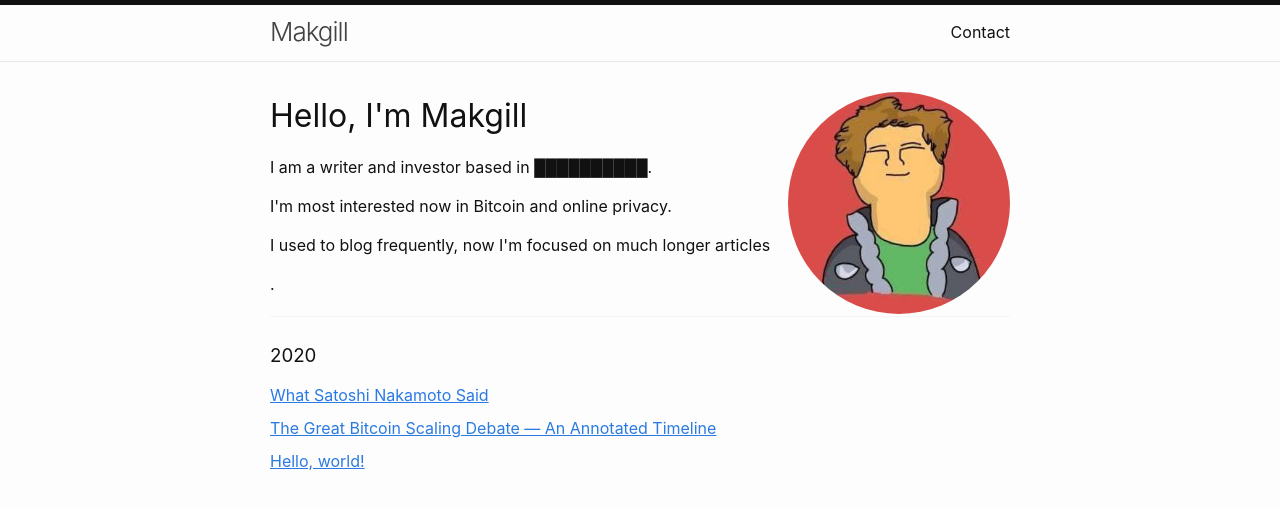
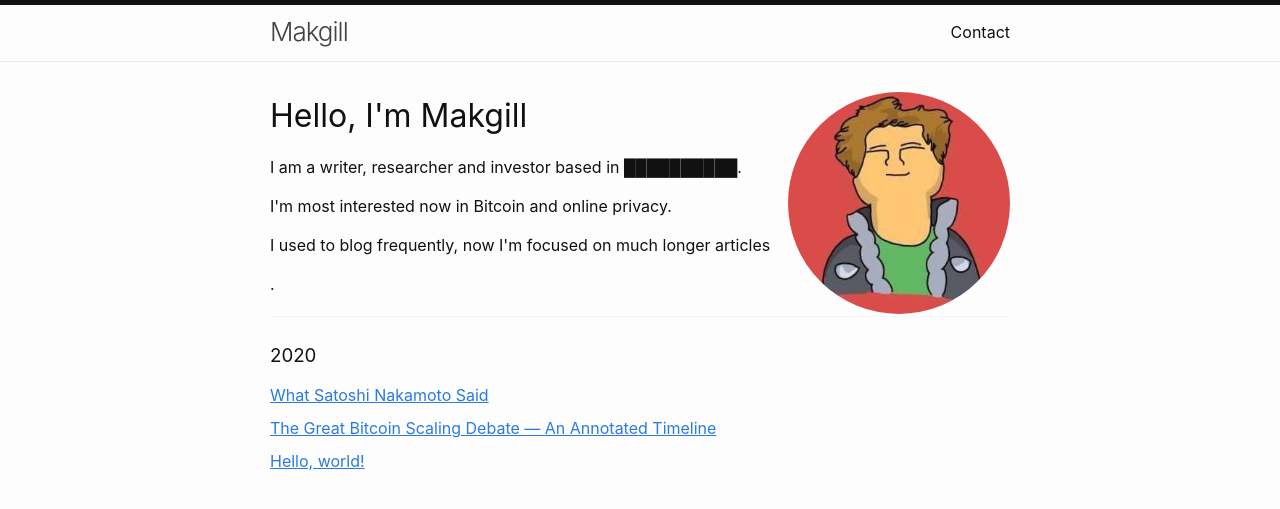
Before and after one commit to derykmakgill/krawisz, a Jekyll site: the page built from index.html, in a window 1280 px wide. Shown: the top 509 px of the page. Built offline with Jekyll 4.4.1, drawn with Linux system fonts in a browser that asks for light colours.

Commit message:
Update home.html

```diff
--- a/_layouts/home.html
+++ b/_layouts/home.html
@@ -16,7 +16,7 @@
     border-radius: 100%;
     float: right;
     max-width: 30%;
-"><h1>Hello, I'm Makgill</h1><p>I am a writer and investor based in ██████████.</p><p>I'm most interested now in Bitcoin and online privacy.</p>
+"><h1>Hello, I'm Makgill</h1><p>I am a writer, researcher and investor based in ██████████.</p><p>I'm most interested now in Bitcoin and online privacy.</p>
     <p>I used to blog frequently, now I'm focused on much longer articles</p>.
    </div></header>
 
```
